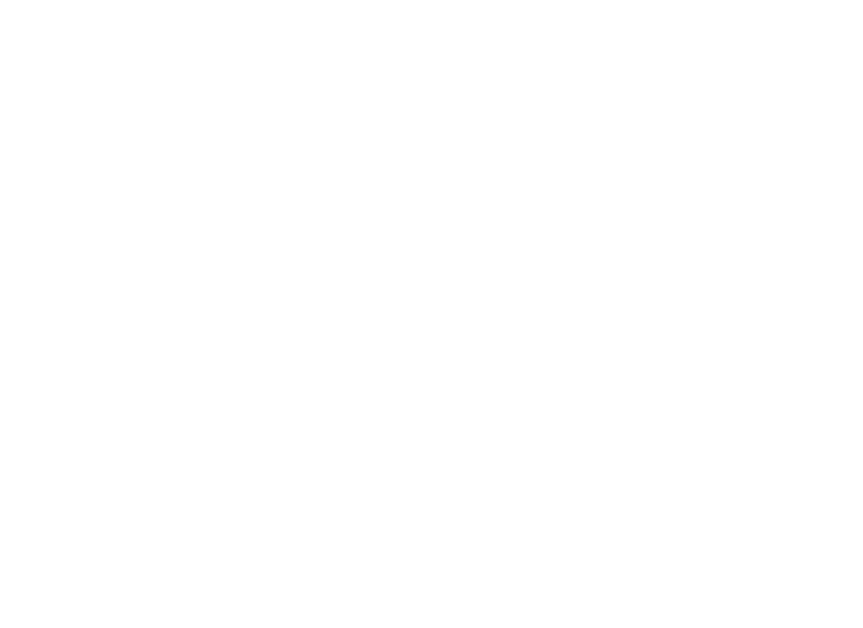
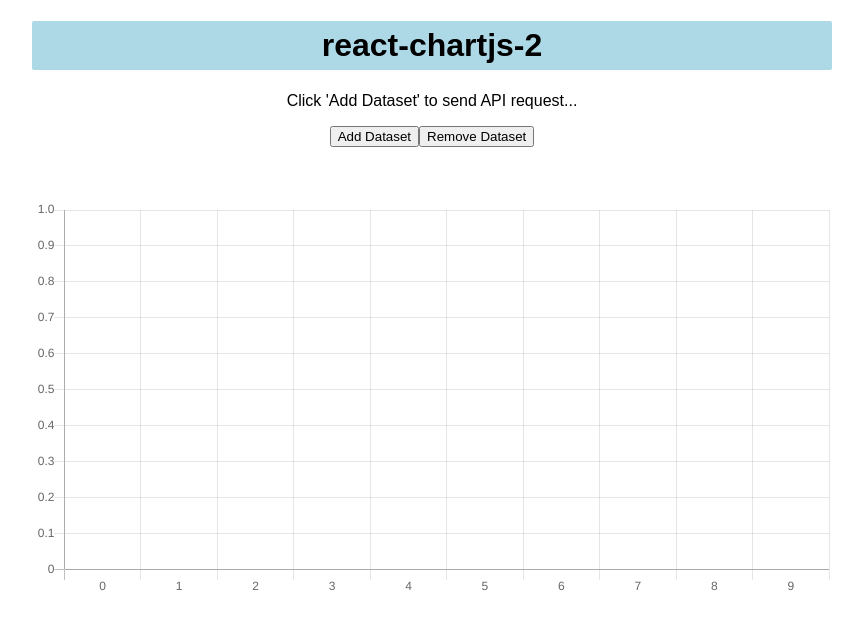
Before and after one commit to JacobHorstmeier/chartjs-sandbox, a React (Create React App) app: page /async in a window 1280 px wide. Shown: the top 628 px of the page, without its empty margins (208-1071 px from the left). Built offline with nearby package versions, Linux system fonts and the light colour scheme.

Commit message:
demo ready

```diff
--- a/src/App.css
+++ b/src/App.css
@@ -1,4 +1,4 @@
 .App {
   width:100%;
-  font-family:monospace;
+  font-family:;
 }
--- a/src/App.js
+++ b/src/App.js
@@ -1,15 +1,18 @@
 import React, { Component } from 'react';
 import {Switch, Route} from 'react-router-dom';
 import './App.css';
-import Demos from './components/ChartDemo/Demos';
+import StringDemos from './components/ChartDemos/StringDemo/StringDemos';
+import APIDemo from './components/ChartDemos/APIDemo/APIDemo';
+import LiveDemo from './components/ChartDemos/LiveDemo/LiveDemo';
 
 class App extends Component {
   render() {
     return (
       <div className="App">
         <Switch>
-          <Route exact path='/' component={Demos}/>
-
+          <Route exact path='/' component={StringDemos}/>
+          <Route path='/async' component={APIDemo}/>
+          <Route path='/live' component={LiveDemo}/>
         </Switch>
       </div>
     );
--- /dev/null
+++ b/src/components/ChartDemos/APIDemo/APIDemo.js
@@ -0,0 +1,68 @@
+import React, {Component} from 'react';
+import axios from 'axios';
+import {Bar} from 'react-chartjs-2';
+
+
+export default class APIDemos extends Component {
+  constructor() {
+    super()
+    this.state = {
+      data: {
+        labels: [0, 1, 2, 3, 4, 5, 6, 7, 8, 9],
+        datasets: [
+
+        ]
+      }
+    }
+    this.handleRequest = this.handleRequest.bind(this);
+  }
+
+  handleRequest = () => {
+    let currentData = Object.assign({}, this.state.data);
+    let newSet = {
+      label: `Rand Nums ${this.state.data.datasets.length + 1}`,
+      backgroundColor: [],
+      borderColor: 'rgba(255,99,132,1)',
+      borderWidth: 1,
+      hoverBackgroundColor: 'rgba(255,99,132,0.4)',
+      hoverBorderColor: 'rgba(255,99,132,1)',
+      data: []
+    }
+    axios.get('https://qrng.anu.edu.au/API/jsonI.php?length=10&type=uint8')
+      .then(nums => {
+        axios.get('https://qrng.anu.edu.au/API/jsonI.php?length=10&type=hex16&size=3')
+          .then(colors => {
+            let colorSet = [...colors.data.data];
+            colorSet.forEach((c,i,a) => {a[i] = '#' + c});
+            newSet.data = nums.data.data;
+            newSet.backgroundColor = colorSet;
+            currentData.datasets.push(newSet)
+            this.setState({
+              data: currentData
+            })
+          })
+      })
+  }
+
+  handleRemoveSet = () => {
+    let newSets = Object.assign({}, this.state.data)
+    newSets.datasets = newSets.datasets.filter((c,i,a) => i !== a.length - 1)
+    this.setState({data: newSets})
+  }
+
+  render() {
+
+    return (
+      <main className="demo_wrapper">
+      <header className="demo_header">
+        <h1>react-chartjs-2</h1>
+          <p>{'Click \'Add Dataset\' to send API request...'}</p>
+        <button onClick={this.handleRequest}>Add Dataset</button>
+        <button onClick={this.handleRemoveSet}>Remove Dataset</button>
+      </header>
+      <Bar data={this.state.data} />
+      </main>
+
+    )
+  }
+}
--- /dev/null
+++ b/src/components/ChartDemos/LiveDemo/LiveDemo.js
@@ -0,0 +1,19 @@
+import React from 'react';
+
+
+
+const LiveDemo = () => {
+
+  return (
+    <main className="demo_wrapper">
+    <header className="demo_header">
+      <h1>react-chartjs-2</h1>
+      <p>I need a chart!!</p>
+
+    </header>
+
+    </main>
+  )
+}
+
+export default LiveDemo;
--- a/src/components/ChartDemo/Demos.js
+++ b/src/components/ChartDemos/StringDemo/StringDemos.js
@@ -1,10 +1,10 @@
 import React, {Component} from 'react';
-import './demos.css';
+import './../demos.css';
 import {Bar, Polar, Doughnut, Bubble, Line, Pie} from 'react-chartjs-2';
 
 
 
-export default class Demos extends Component {
+export default class CharDemos extends Component {
   constructor() {
     super()
     this.state = {
```
Also changed, not shown: src/components/ChartDemos/demos.css (renamed from src/components/ChartDemo/demos.css).
